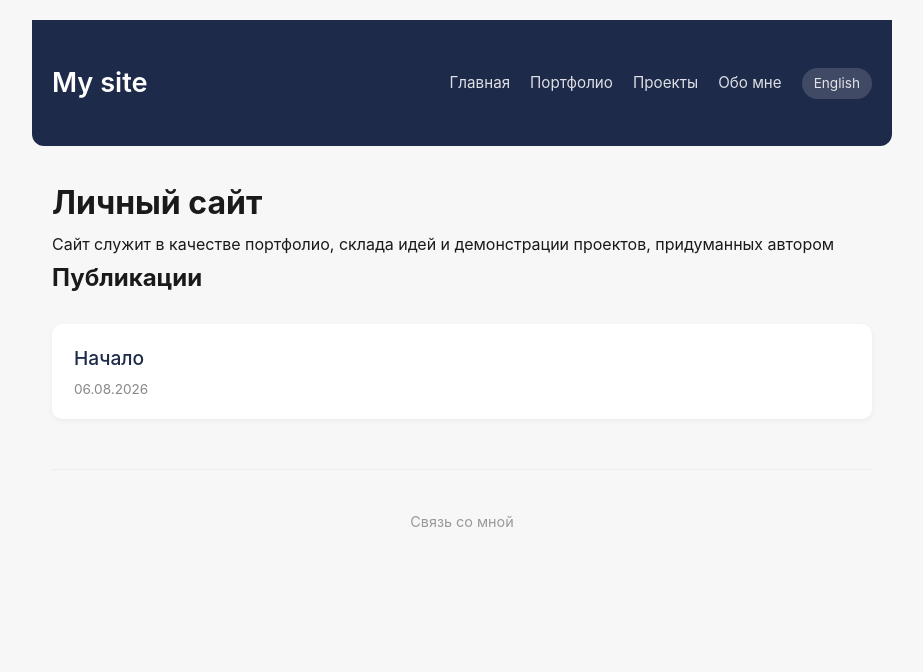
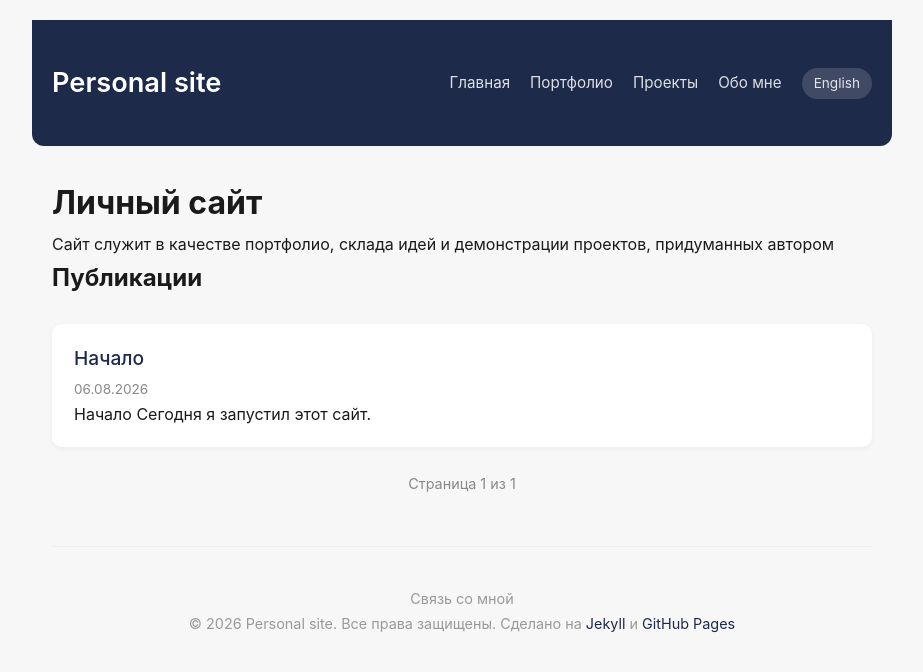
Before and after one commit to ExtremumDev/ExtremumDev.github.io, a Jekyll site: the page built from ru/index.html, in a window 1280 px wide. Shown: the top 672 px of the page, without its empty margins (178-1101 px from the left). Built offline with Jekyll 4.4.1, drawn with Linux system fonts in a browser that asks for light colours; the list of posts is cut into pages by our own code.

Commit message:
Fill content, base structure

```diff
--- a/Gemfile
+++ b/Gemfile
@@ -4,3 +4,4 @@
 
 # gem "rails"
 gem "jekyll"
+gem 'jekyll-paginate-v2'
--- a/_config.yml
+++ b/_config.yml
@@ -1,6 +1,11 @@
-title: My site
+
+plugins:
+  - jekyll-paginate-v2
+
+title: Personal site
+
 description: Simple work blog
-url: "https://ExtremumDev.github.io"
+url: "https://extremumdev.github.io"
 collections:
   ru_posts:
     output: true
@@ -17,6 +22,12 @@
   logs:
     output: true
     permalink: /projects/logs/:title/
+  ru_portfolio:
+    output: true
+    permalink: /ru/portfolio/:path/
+  en_portfolio:
+    output: true
+    permalink: /en/portfolio/:path/
 
 defaults:
   - scope:
@@ -24,6 +35,14 @@
       type: "logs"
     values:
       layout: "log"
+
+pagination:
+  enabled: true
+  per_page: 10
+  title: ':title - страница :num'
+  limit: 0
+  sort_field: 'date'
+  sort_reverse: true
 
 exclude:
   - Gemfile
--- a/_includes/footer-ru.html
+++ b/_includes/footer-ru.html
@@ -3,5 +3,10 @@
         <nav>
             <p>Связь со мной</p>
         </nav>
+        <p>
+            © {{ site.time | date: "%Y" }} {{ site.title }}. Все права защищены.
+            Сделано на <a href="https://jekyllrb.com/" target="_blank" rel="noopener">Jekyll</a>
+            и <a href="https://pages.github.com/" target="_blank" rel="noopener">GitHub Pages</a>
+        </p>
     </div>
 </footer>
--- a/_includes/header-ru.html
+++ b/_includes/header-ru.html
@@ -4,7 +4,7 @@
         <nav>
             <a href="/ru/">Главная</a>
             <a href="/ru/portfolio/">Портфолио</a>
-            <a href="/ru/projects/">Проекты</a>
+            <a href="/ru/projects">Проекты</a>
             <a href="/ru/about/">Обо мне</a>
             <a href="/en/" class="lang-switch">English</a>
         </nav>
--- a/assets/css/style.css
+++ b/assets/css/style.css
@@ -225,3 +225,112 @@
         font-size: 0.85rem;
     }
 }
+.portfolio-grid {
+    display: grid;
+    grid-template-columns: repeat(3, 1fr);
+    gap: 25px;
+    margin: 30px 0;
+}
+
+.portfolio-card {
+    background: white;
+    border-radius: 12px;
+    padding: 22px 20px 18px;
+    box-shadow: 0 2px 10px rgba(0,0,0,0.06);
+    transition: transform 0.2s, box-shadow 0.2s;
+    display: flex;
+    flex-direction: column;
+    border: 1px solid #f0f0f0;
+}
+
+.portfolio-card:hover {
+    transform: translateY(-4px);
+    box-shadow: 0 8px 24px rgba(0,0,0,0.10);
+}
+
+.portfolio-card h3 {
+    font-size: 1.2rem;
+    color: #1e2a4a;
+    margin-bottom: 8px;
+}
+
+.portfolio-card .description {
+    font-size: 0.95rem;
+    color: #555;
+    line-height: 1.5;
+    flex-grow: 1;
+    margin-bottom: 14px;
+}
+
+.tags {
+    display: flex;
+    flex-wrap: wrap;
+    gap: 6px;
+    margin-bottom: 14px;
+}
+
+.tag {
+    display: inline-block;
+    background: #eef2f7;
+    color: #1e2a4a;
+    font-size: 0.75rem;
+    font-weight: 500;
+    padding: 2px 12px;
+    border-radius: 20px;
+    letter-spacing: 0.02em;
+    text-transform: lowercase;
+}
+
+.tag:hover {
+    background: #1e2a4a;
+    color: white;
+    transition: 0.2s;
+}
+
+.read-more {
+    display: inline-block;
+    color: #1e2a4a;
+    font-weight: 500;
+    text-decoration: none;
+    font-size: 0.9rem;
+    margin-top: 4px;
+    align-self: flex-start;
+}
+
+.read-more:hover {
+    text-decoration: underline;
+}
+
+.portfolio-detail {
+    background: white;
+    padding: 30px 35px;
+    border-radius: 12px;
+    box-shadow: 0 2px 10px rgba(0,0,0,0.04);
+}
+
+.portfolio-detail h1 {
+    font-size: 2rem;
+    color: #1e2a4a;
+    margin-bottom: 6px;
+}
+
+.portfolio-detail .tags {
+    margin-bottom: 20px;
+}
+
+.portfolio-detail .content {
+    font-size: 1.05rem;
+    line-height: 1.8;
+}
+
+@media (max-width: 900px) {
+    .portfolio-grid {
+        grid-template-columns: repeat(2, 1fr);
+    }
+}
+
+@media (max-width: 600px) {
+    .portfolio-grid {
+        grid-template-columns: 1fr;
+    }
+}
--- a/ru/index.html
+++ b/ru/index.html
@@ -1,57 +1,49 @@
 ---
 layout: default-ru
 title: Главная
+pagination:
+  enabled: true
+  collection: ru_posts
+  per_page: 3
+  permalink: /page/:num/
 ---
 <h1>Личный сайт</h1>
 <p>Сайт служит в качестве портфолио, склада идей и демонстрации проектов, придуманных автором</p>
 
 <h2>Публикации</h2>
-{% assign all_posts = site.ru_posts | sort: "date" | reverse %}
-{% assign per_page = 5 %}
-{% assign page_num = page.url | remove: "/ru/" | remove: "/" | remove: "page" | plus: 0 %}
 
-{% if page_num == 0 %}
-    {% assign page_num = 1 %}
-{% endif %}
 
-{% assign total_posts = all_posts | size %}
-{% assign total_pages = total_posts | divided_by: per_page | plus: 1 %}
-
-{% assign start_index = page_num | minus: 1 | times: per_page %}
-{% assign end_index = start_index | plus: per_page | minus: 1 %}
-
+{% if paginator.posts.size > 0 %}
     <ul class="posts-list">
-    {% for post in all_posts limit: per_page offset: start_index %}
+        {% for post in paginator.posts %}
             <li>
                 <a href="{{ post.url }}">{{ post.title }}</a>
                 <span class="date">{{ post.date | date: "%d.%m.%Y" }}</span>
+                <p>{{ post.excerpt | strip_html | truncatewords: 20 }}</p>
             </li>
-    {% else %}
-        <li>Новостей пока нет.</li>
         {% endfor %}
     </ul>
+{% else %}
+    <p>Постов пока нет.</p>
+{% endif %}
 
 <!-- Pagination -->
-{% if total_pages > 1 %}
+{% if paginator.total_pages > 1 %}
 <div class="pagination">
-    {% if page_num > 1 %}
-        <a href="/ru/{% if page_num == 2 %}index.html{% else %}page{{ page_num | minus: 1 }}/{% endif %}">← Назад</a>
+    {% if paginator.previous_page %}
+        <a href="{{ paginator.previous_page_path | relative_url }}">← Назад</a>
     {% else %}
         <span class="disabled">← Назад</span>
     {% endif %}
 
-    {% for p in (1..total_pages) %}
-        {% if p == page_num %}
-            <span class="current">{{ p }}</span>
-        {% else %}
-            <a href="/ru/{% if p == 1 %}index.html{% else %}page{{ p }}/{% endif %}">{{ p }}</a>
-        {% endif %}
-    {% endfor %}
-
-    {% if page_num < total_pages %}
-        <a href="/ru/page{{ page_num | plus: 1 }}/">Вперёд →</a>
+    {% if paginator.next_page %}
+        <a href="{{ paginator.next_page_path | relative_url }}">Вперёд →</a>
     {% else %}
         <span class="disabled">Вперёд →</span>
     {% endif %}
 </div>
 {% endif %}
+
+<p style="text-align: center; color: #888; font-size: 0.9rem;">
+    Страница {{ paginator.page }} из {{ paginator.total_pages }}
+</p>
```
Also changed, not shown: _includes/footer-en.html (+9 -0 lines), _layouts/portfolio-en.html (added, +21 -0 lines), _layouts/portfolio-ru.html (added, +21 -0 lines), _ru_portfolio/document-site.md (added, +8 -0 lines), _ru_portfolio/image_encoder.md (added, +19 -0 lines), _ru_portfolio/stupid-malloc.md (added, +17 -0 lines), _ru_projects/minecraft_core.md (added, +17 -0 lines), en/about.md (added, +4 -0 lines), en/portfolio.md (added, +4 -0 lines), en/projects.md (added, +4 -0 lines), ru/about.md (added, +6 -0 lines), ru/portfolio.md (added, +66 -0 lines), .github/workflows/deploy.yml (added). Lines whose indentation alone changed are shown as unchanged.
